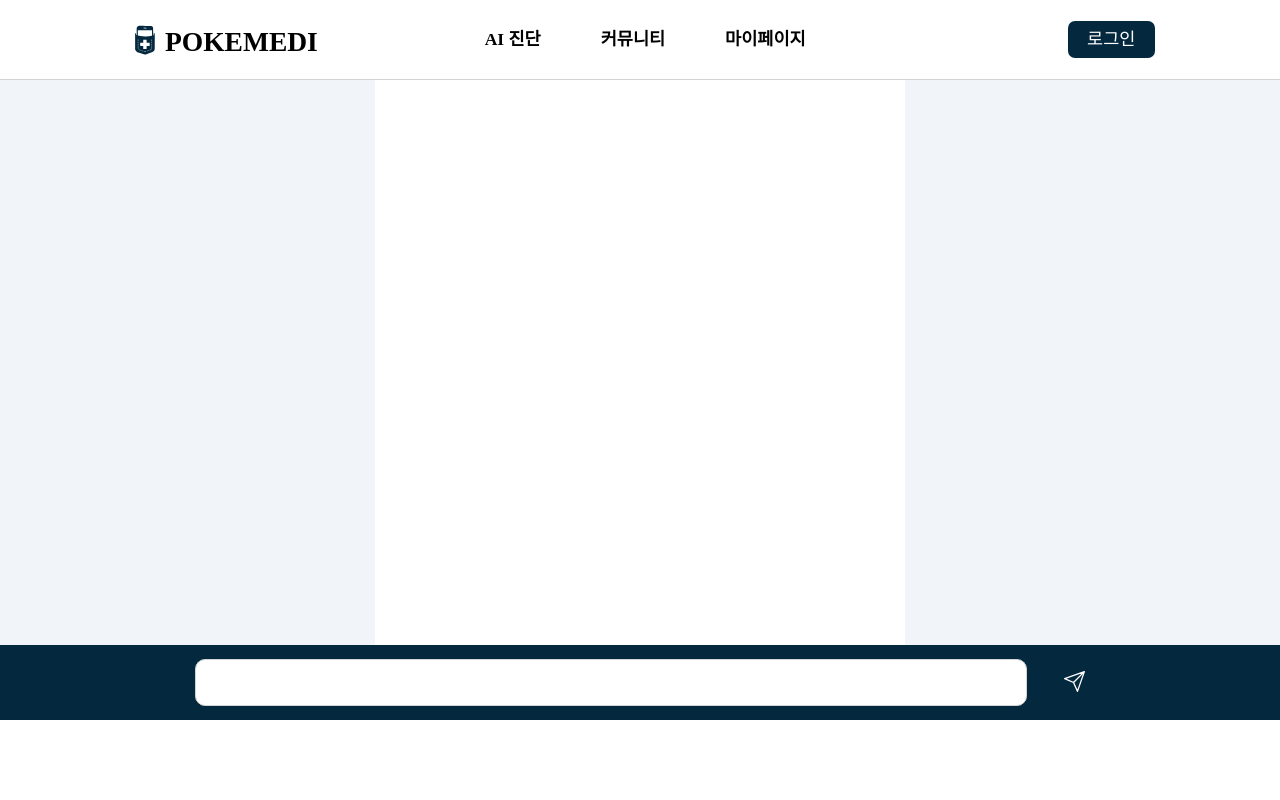
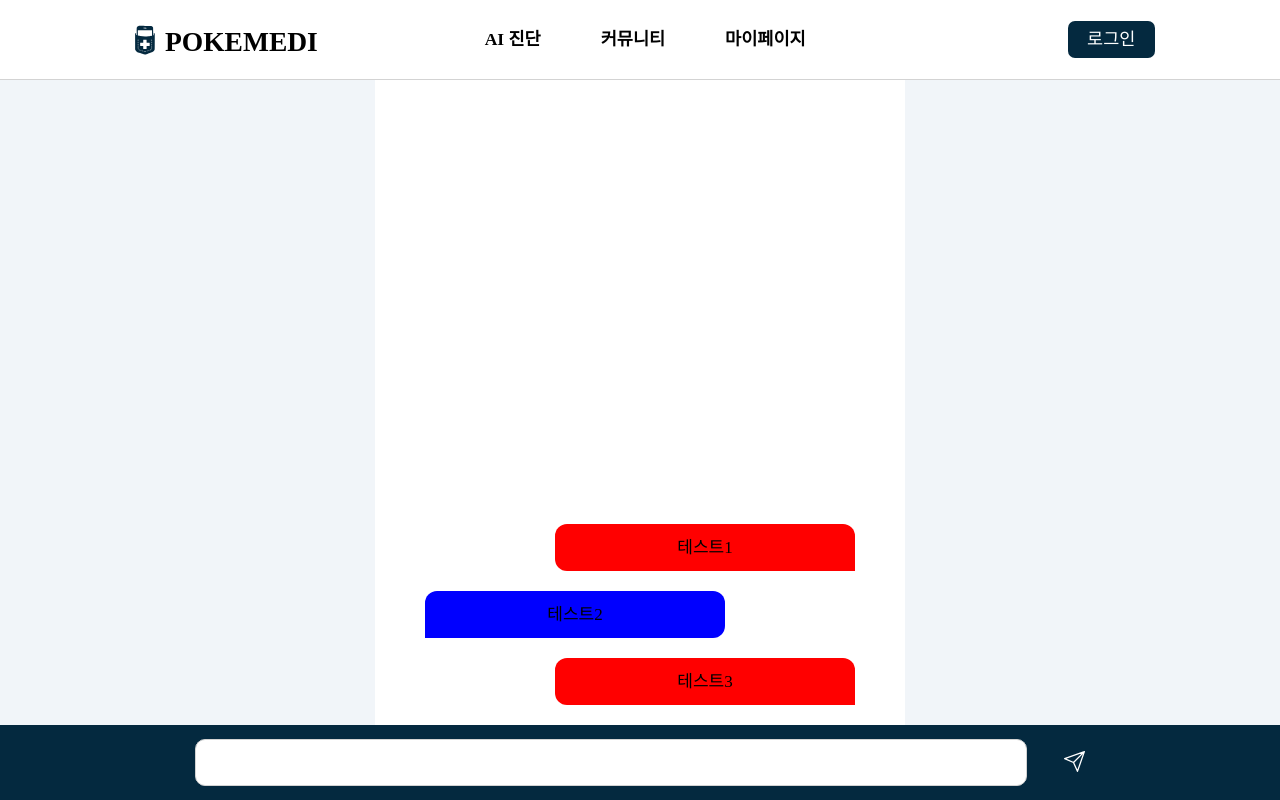
Before and after one commit to KGU-TurtleDoctor/POKEMEDI-Client, a React (Vite) app: page /aichat in a window 1280 px wide. Built offline with nearby package versions, Linux system fonts and the light colour scheme; a web font is replaced by a local one.

Commit message:
💡 [FEAT] 채팅 말풍선 UI 퍼블리싱 & 채팅 전송 기능 구현 (API 연결 제외)

```diff
--- a/src/components/AIChat/ChatScreen.jsx
+++ b/src/components/AIChat/ChatScreen.jsx
@@ -1,21 +1,51 @@
 import React from 'react';
-import styled from 'styled-components';
+import styled, { keyframes } from 'styled-components';
 
-function ChatScreen() {
+function ChatScreen({ chatList }) {
+  console.log(chatList);
   return (
     <ChatScreenWrapper>
-      <MyChat>dkssud</MyChat>
+      <ChatLogDisplay>
+        {chatList.map((chat) => (
+          <ChatWrapper chatId={chat.id}>
+            {chat.id === 1 ? (
+              <MyChat>{chat.text}</MyChat>
+            ) : (
+              <DoctorChat>{chat.text}</DoctorChat>
+            )}
+          </ChatWrapper>
+        ))}
+      </ChatLogDisplay>
     </ChatScreenWrapper>
   );
 }
 
 export default ChatScreen;
 
+const chatup = keyframes`
+  from {
+    transform: translateY(0);
+  }
+  to {
+    transform: translateY(100%);
+  }
+`;
+
 const ChatScreenWrapper = styled.div`
   width: 100%;
-  height: 100%;
+  height: calc(100% - 7.5rem);
+
+  position: relative;
 
   background-color: #ffffff;
+`;
+
+const ChatLogDisplay = styled.div`
+  position: absolute;
+  bottom: 0;
+
+  width: 100%;
+  padding: 0 5rem;
 `;
 
 const MyChat = styled.div`
@@ -23,19 +53,44 @@ const MyChat = styled.div`
   justify-content: center;
   align-items: center;
 
-  height: 3.75rem;
-  width: 25rem;
+  width: 30rem;
+  padding: 1.5rem 0;
+  margin-bottom: 2rem;
+
+  border-radius: 1.2rem 1.2rem 0 1.2rem;
 
   background-color: red;
+
+  font-size: 1.7rem;
+  font-weight: 500;
 `;
 
-const ChatBoxContainer = styled.div`
+const DoctorChat = styled.div`
   display: flex;
   justify-content: center;
   align-items: center;
 
-  height: 3.75rem;
-  width: 25rem;
+  width: 30rem;
+  padding: 1.5rem 0;
+  margin-bottom: 2rem;
 
-  background-color: red;
+  border-radius: 1.2rem 1.2rem 1.2rem 0;
+
+  background-color: blue;
+
+  font-size: 1.7rem;
+  font-weight: 500;
 `;
+
+const ChatWrapper = styled.div`
+  position: relative;
+
+  display: flex;
+  justify-content: ${(props) =>
+    props.chatId === 2 ? 'flex-start' : 'flex-end'};
+
+  width: 100%;
+
+  animation-name: ${chatup};
+  transition: chatup 1s ease;
+`;
--- a/src/pages/AIChat.jsx
+++ b/src/pages/AIChat.jsx
@@ -1,19 +1,35 @@
-import React from 'react';
+import React, { useState } from 'react';
 import styled from 'styled-components';
 import { IcSend } from '../assets/svg/icon';
 import ChatScreen from '../components/AIChat/ChatScreen';
 import Header from '../components/Common/Header';
 
 function AIChat() {
+  const [chatList, setChatList] = useState([
+    { id: 1, text: '테스트1' },
+    { id: 2, text: '테스트2' },
+    { id: 1, text: '테스트3' },
+  ]);
+  const [chat, setChat] = useState();
+
+  const handleChangeChat = (e) => {
+    setChat(e.target.value);
+  };
+
+  const handleClickSendButton = () => {
+    setChatList([...chatList, { id: 1, text: chat }]);
+    setChat('');
+  };
+
   return (
     <AIChatPageWrapper>
       <Header />
       <AIChatPageBodyWrapper>
-        <ChatScreen />
+        <ChatScreen chatList={chatList} />
       </AIChatPageBodyWrapper>
       <ChattingInputBox>
-        <ChattingInput />
-        <button>
+        <ChattingInput value={chat} onChange={handleChangeChat} />
+        <button onClick={handleClickSendButton}>
           <IcSend />
         </button>
       </ChattingInputBox>
@@ -32,6 +48,7 @@ const AIChatPageBodyWrapper = styled.div`
   width: 100%;
   height: calc(100vh - 8rem);
   padding: 0 37.5rem;
+  margin-top: 8rem;
 
   background-color: #f1f5f9;
 `;
```
